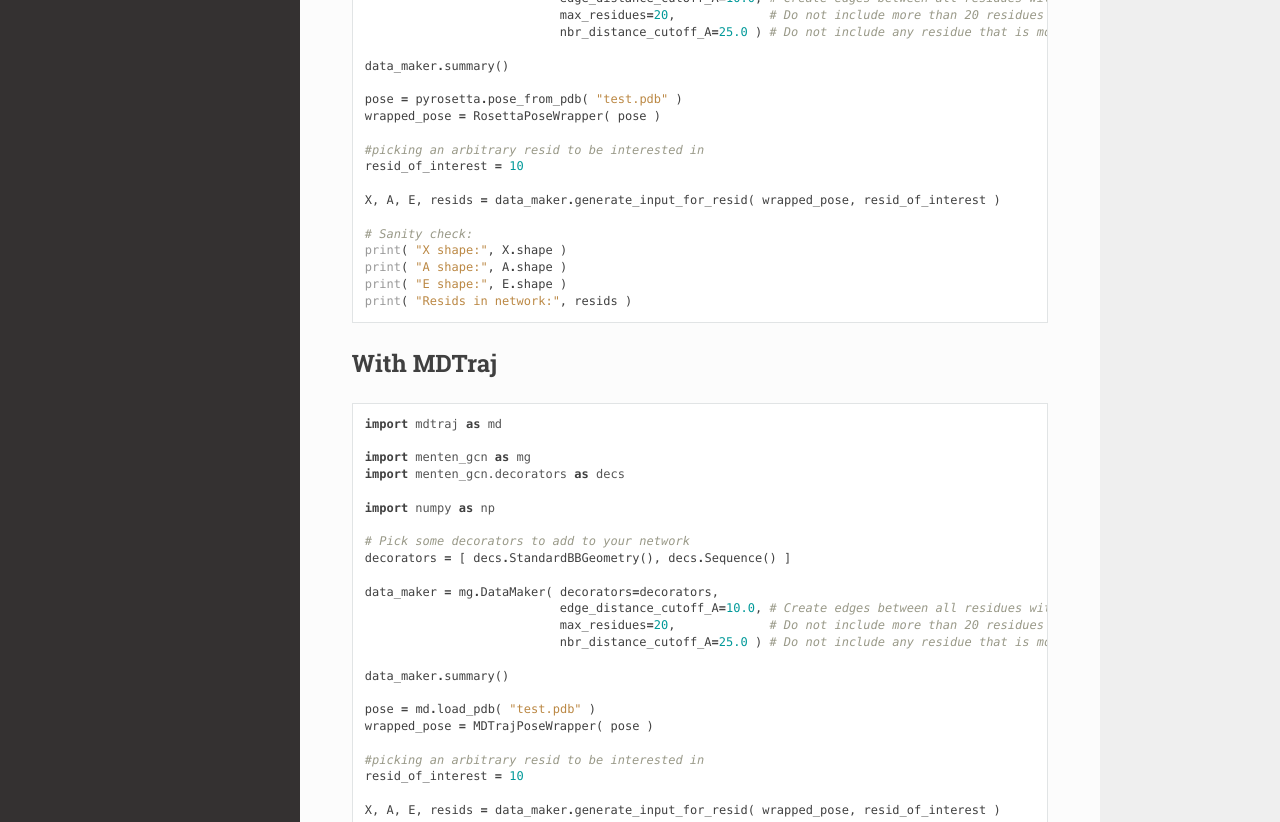
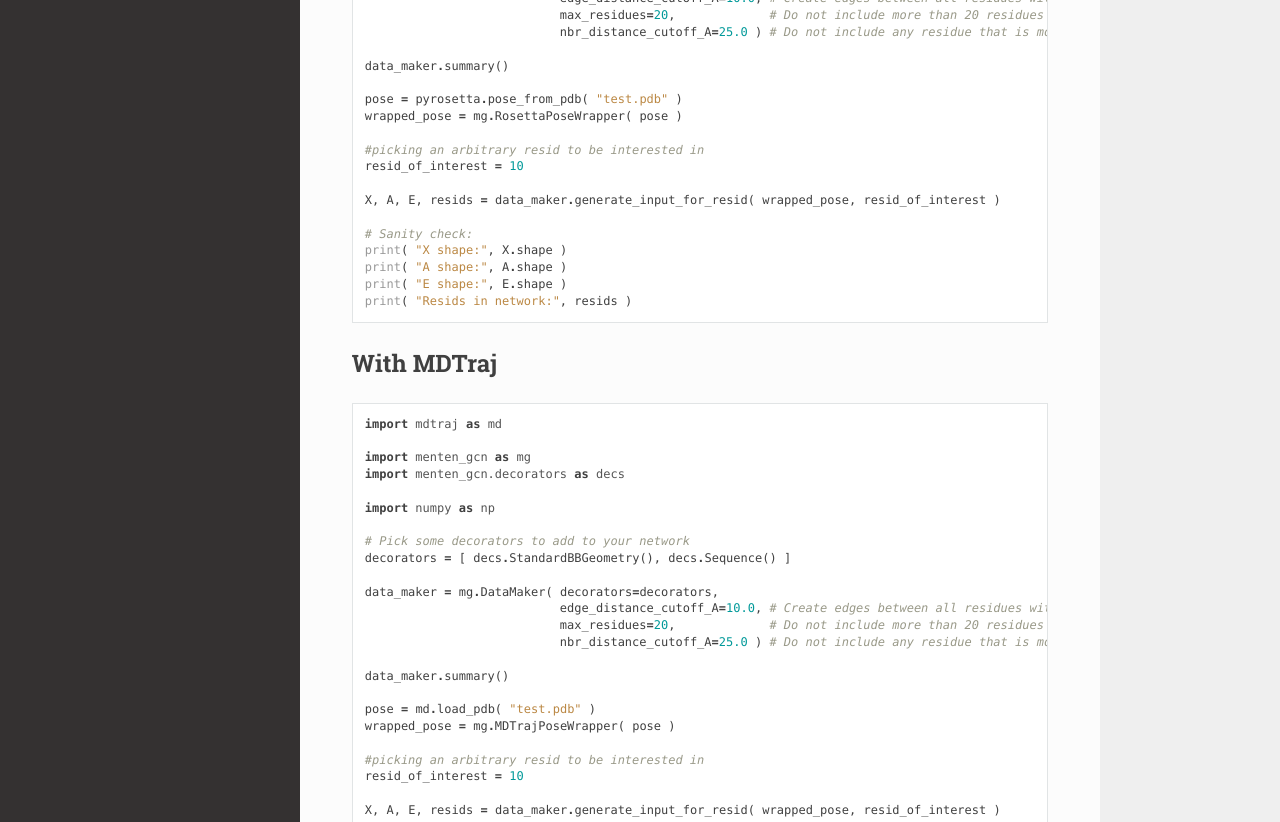
Before and after one commit to MentenAI/menten_gcn, a Sphinx documentation site: the page built from docs/examples/HelloWorld.rst, in a window 1280 px wide and 1400 px high. Shown: the part 488-1310 px from the top of the window. Built offline with Sphinx 7.4.7 and the Read the Docs theme 2.0.0, drawn with Linux system fonts in a browser that asks for light colours.

```diff
--- a/docs/examples/HelloWorld.rst
+++ b/docs/examples/HelloWorld.rst
@@ -28,7 +28,7 @@ With PyRosetta
    data_maker.summary()
 
    pose = pyrosetta.pose_from_pdb( "test.pdb" )
-   wrapped_pose = RosettaPoseWrapper( pose )
+   wrapped_pose = mg.RosettaPoseWrapper( pose )
 
    #picking an arbitrary resid to be interested in
    resid_of_interest = 10
@@ -66,7 +66,7 @@ With MDTraj
    data_maker.summary()
 
    pose = md.load_pdb( "test.pdb" )
-   wrapped_pose = MDTrajPoseWrapper( pose )
+   wrapped_pose = mg.MDTrajPoseWrapper( pose )
 
    #picking an arbitrary resid to be interested in
    resid_of_interest = 10
--- a/docs/examples/index.rst
+++ b/docs/examples/index.rst
@@ -6,4 +6,6 @@ Examples
 
     HelloWorld*
 
+    SimpleTrain*
+
     CustomDec*
```
